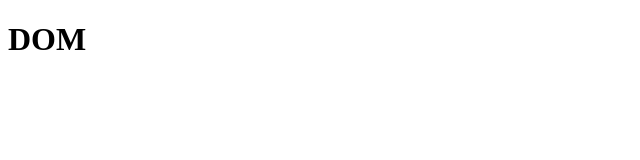
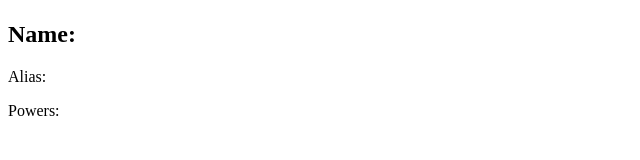
Before and after one commit to wbridgri/lesson5, a plain HTML site: page index.html in a window 1280 px wide. Shown: the whole page, without its empty margins (0-640 px from the left). Drawn offline with Linux system fonts and the light colour scheme.

Commit message:
first commit

```diff
--- a/index.html
+++ b/index.html
@@ -3,10 +3,26 @@
 <head>
     <meta charset="UTF-8">
     <meta name="viewport" content="width=device-width, initial-scale=1.0">
-    <title>Lesson 7</title>
+    <title>DOM</title>
 </head>
 <body>
-    <h1>DOM</h1>
+    <h1 id="myName"></h1>
+
+    <div class="container" id="container">
+        <div class="card">
+            <h2>Name:
+                <span id="heroName"></span>
+            </h2>
+            <p>
+                Alias:
+                <span id="alias"></span>
+            </p>
+            <p>
+                Powers:
+            </p>
+            <ul id="powerList"></ul>
+        </div>
+    </div>
 
     <script src="js/app.js"></script>
 </body>
```
